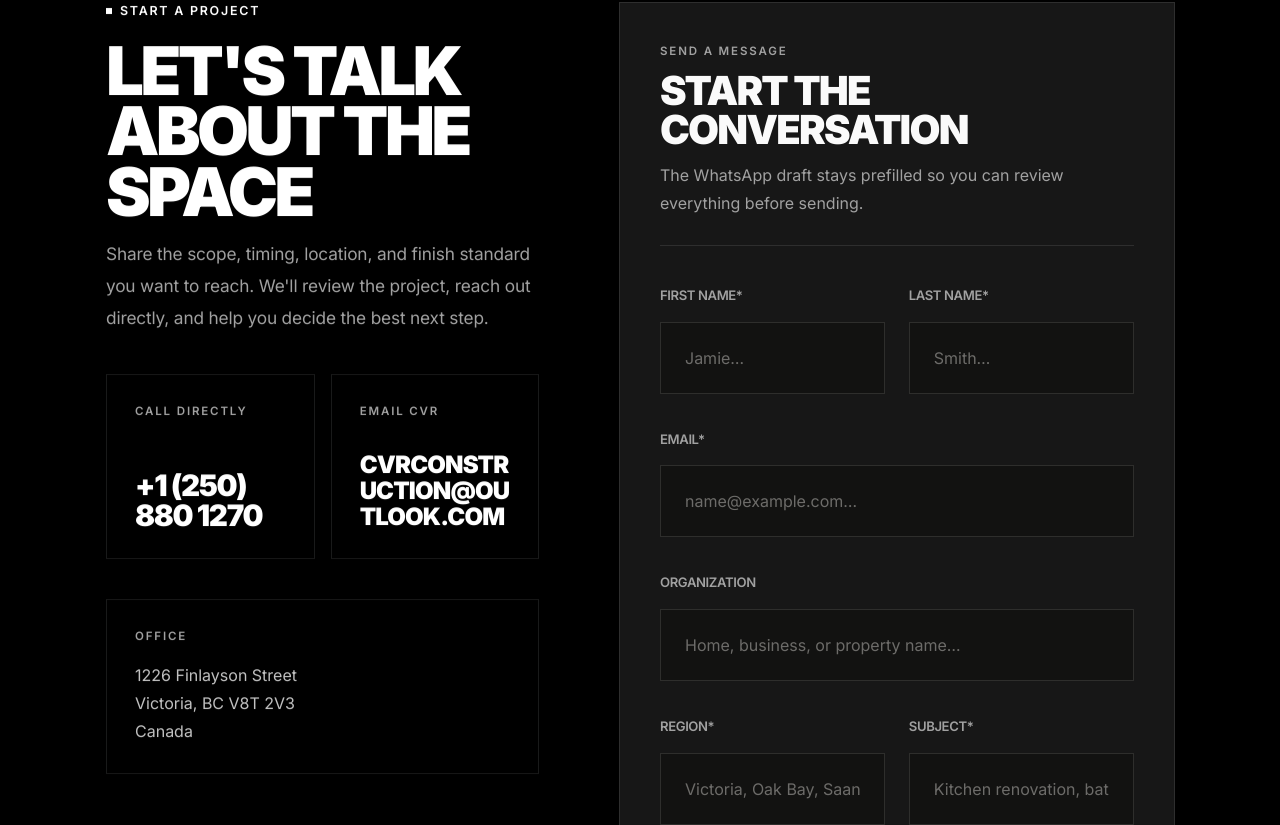
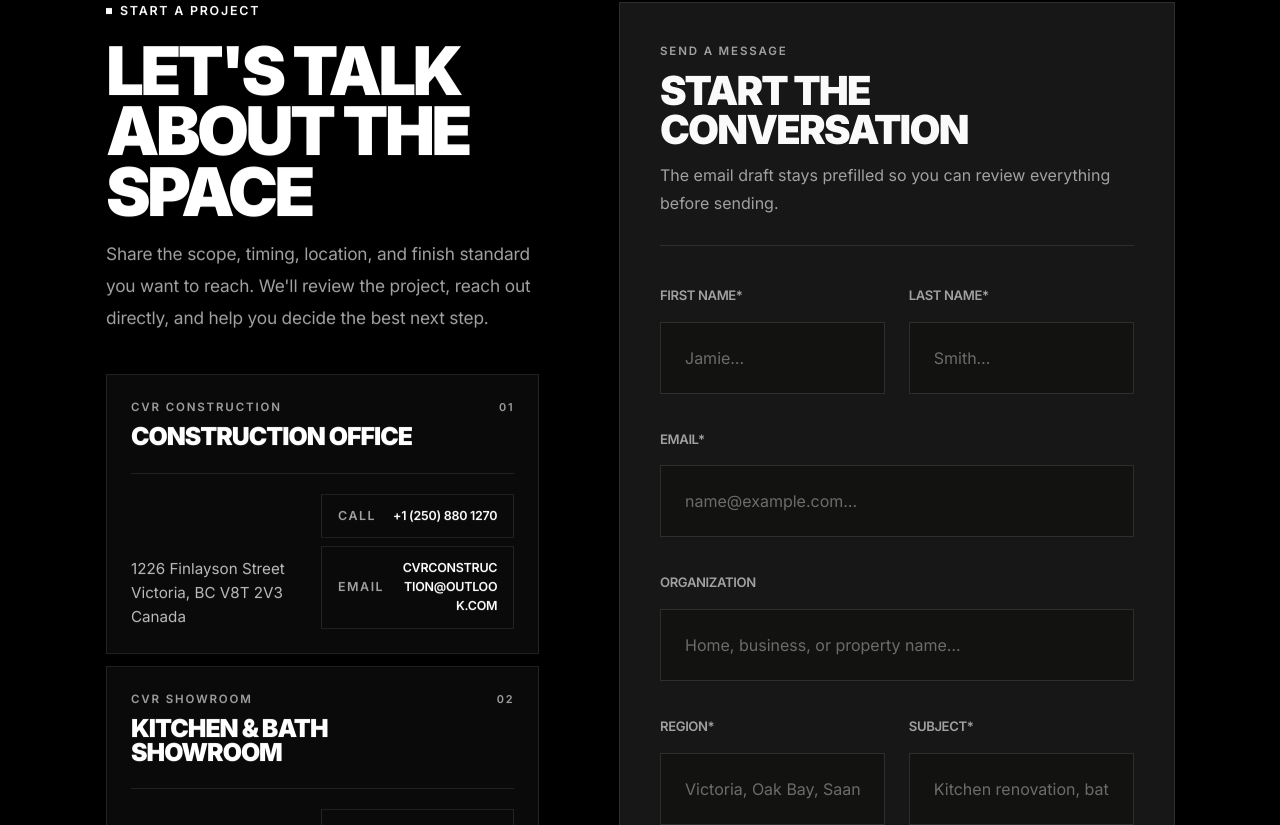
Before and after one commit to 3li-jpg/cvr-construction, a Next.js app: page /contact in a window 1280 px wide. Shown: the part 975-1800 px from the top of the page. Built offline with nearby package versions, Linux system fonts and the light colour scheme.

Commit message:
update contact and showroom contact layouts
Refine the contact page and showroom contact sections so construction and showroom details are presented more clearly.

```diff
--- a/src/app/contact/page.tsx
+++ b/src/app/contact/page.tsx
@@ -6,12 +6,25 @@ import { PageIntro } from "@/components/PageIntro";
 import { Reveal } from "@/components/Reveal";
 import { SectionEyebrow } from "@/components/SectionEyebrow";
 import { buildPageMetadata } from "@/lib/metadata";
-import { businessContact, contactHero } from "@/lib/site-data";
+import { businessContact, contactHero, showroomContact } from "@/lib/site-data";
+
+const contactLocations = [
+  {
+    name: "CVR Construction",
+    label: "Construction Office",
+    contact: businessContact,
+  },
+  {
+    name: "CVR Showroom",
+    label: "Kitchen & Bath Showroom",
+    contact: showroomContact,
+  },
+] as const;
 
 export const metadata: Metadata = buildPageMetadata({
   title: "Contact",
   description:
-    "Contact CVR Construction in Victoria, BC for premium renovations, kitchens, bathrooms, custom spaces, and commercial upgrades.",
+    "Contact CVR Construction and the CVR Showroom in Victoria, BC for premium renovations, kitchens, bathrooms, custom spaces, and commercial upgrades.",
   path: "/contact",
   image: contactHero.src,
   imageAlt: contactHero.alt,
@@ -56,43 +69,64 @@ export default function ContactPage() {
                 </div>
               </div>
 
-              <div className="grid gap-4 sm:grid-cols-2 lg:grid-cols-1 xl:grid-cols-2">
+              <div className="grid gap-3">
+                {contactLocations.map(({ name, label, contact }, index) => (
+                  <article
+                    key={name}
+                    className="group relative overflow-hidden border border-border bg-card/45 p-5 text-card-foreground transition-colors duration-300 hover:border-foreground/35 md:p-6"
+                  >
+                    <span className="absolute right-5 top-5 text-[0.68rem] font-semibold uppercase tracking-[0.16em] text-muted-foreground md:right-6 md:top-6">
+                      0{index + 1}
+                    </span>
+
+                    <div className="max-w-[24rem] pr-12">
+                      <p className="text-[0.72rem] font-semibold uppercase tracking-[0.16em] text-muted-foreground">
+                        {name}
+                      </p>
+                      <h3 className="mt-2 text-[1.35rem] font-black uppercase leading-[0.98] tracking-[-0.04em] text-foreground sm:text-[1.55rem]">
+                        {label}
+                      </h3>
+                    </div>
+
+                    <div className="mt-6 grid gap-5 border-t border-border pt-5 sm:grid-cols-[minmax(0,0.88fr)_minmax(0,1fr)] sm:items-end lg:grid-cols-1 xl:grid-cols-[minmax(0,0.88fr)_minmax(0,1fr)]">
                       <a
-                  href={businessContact.phoneHref}
-                  className="group flex h-full flex-col justify-between gap-8 border border-border p-6 transition-colors duration-300 hover:border-foreground hover:bg-foreground hover:text-background focus-visible:outline-none focus-visible:border-foreground focus-visible:bg-foreground focus-visible:text-background md:p-7"
+                        href={contact.mapsHref}
+                        target="_blank"
+                        rel="noreferrer"
+                        className="w-fit text-[0.95rem] leading-6 text-foreground/72 transition-opacity hover:opacity-60"
                       >
-                  <span className="text-[0.72rem] font-semibold uppercase tracking-[0.16em] text-muted-foreground group-hover:text-background/62 group-focus-visible:text-background/62">
-                    Call Directly
-                  </span>
-                  <span className="text-[1.65rem] font-black uppercase leading-[1.02] tracking-[-0.045em] sm:text-[1.85rem]">
-                    {businessContact.phone}
-                  </span>
+                        {contact.addressLine1}
+                        <br />
+                        {contact.cityRegionPostal}
+                        <br />
+                        {contact.country}
                       </a>
 
+                      <div className="grid gap-2 text-[0.78rem] font-semibold uppercase tracking-[0.12em]">
                         <a
-                  href={businessContact.emailHref}
-                  className="group flex h-full flex-col justify-between gap-8 border border-border p-6 transition-colors duration-300 hover:border-foreground hover:bg-foreground hover:text-background focus-visible:outline-none focus-visible:border-foreground focus-visible:bg-foreground focus-visible:text-background md:p-7"
+                          href={contact.phoneHref}
+                          className="flex flex-col items-start gap-2 border border-border px-4 py-3 text-foreground transition-colors hover:border-foreground hover:bg-foreground hover:text-background focus-visible:outline-none focus-visible:border-foreground focus-visible:bg-foreground focus-visible:text-background sm:flex-row sm:items-center sm:justify-between sm:gap-4"
                         >
-                  <span className="text-[0.72rem] font-semibold uppercase tracking-[0.16em] text-muted-foreground group-hover:text-background/62 group-focus-visible:text-background/62">
-                    Email CVR
+                          <span className="text-muted-foreground transition-colors group-hover:text-muted-foreground">
+                            Call
                           </span>
-                  <span className="break-all text-[1.15rem] font-black uppercase leading-[1.08] tracking-[-0.035em] sm:text-[1.35rem] md:text-[1.5rem]">
-                    {businessContact.email}
+                          <span className="tracking-[-0.02em] sm:text-right">{contact.phone}</span>
+                        </a>
+                        <a
+                          href={contact.emailHref}
+                          className="flex flex-col items-start gap-2 border border-border px-4 py-3 text-foreground transition-colors hover:border-foreground hover:bg-foreground hover:text-background focus-visible:outline-none focus-visible:border-foreground focus-visible:bg-foreground focus-visible:text-background sm:flex-row sm:items-center sm:justify-between sm:gap-4"
+                        >
+                          <span className="text-muted-foreground transition-colors group-hover:text-muted-foreground">
+                            Email
+                          </span>
+                          <span className="break-all tracking-[-0.02em] sm:text-right">
+                            {contact.email}
                           </span>
                         </a>
                       </div>
-
-              <div className="border border-border p-6 md:p-7">
-                <p className="text-[0.72rem] font-semibold uppercase tracking-[0.16em] text-muted-foreground">
-                  Office
-                </p>
-                <p className="mt-4 text-[1rem] leading-7 text-foreground/76">
-                  {businessContact.addressLine1}
-                  <br />
-                  {businessContact.cityRegionPostal}
-                  <br />
-                  {businessContact.country}
-                </p>
+                    </div>
+                  </article>
+                ))}
               </div>
             </div>
           </Reveal>
@@ -107,7 +141,7 @@ export default function ContactPage() {
                   Start The Conversation
                 </h3>
                 <p className="text-[0.98rem] leading-7 text-muted-foreground md:text-[1rem]">
-                  The WhatsApp draft stays prefilled so you can review everything before sending.
+                  The email draft stays prefilled so you can review everything before sending.
                 </p>
               </div>
 
--- a/src/components/ContactBlockSection.tsx
+++ b/src/components/ContactBlockSection.tsx
@@ -2,7 +2,8 @@
 
 import { Reveal } from "@/components/Reveal";
 import { SectionEyebrow } from "@/components/SectionEyebrow";
-import { businessContact, showroomContact } from "@/lib/site-data";
+import { SocialIconLink } from "@/components/SocialIconLink";
+import { businessContact, showroomContact, socialLinks } from "@/lib/site-data";
 
 const contacts = [
   {
@@ -19,7 +20,7 @@ const contacts = [
   },
   {
     eyebrow: "CVR Showroom",
-    sublabel: "Walk-In Showroom",
+    sublabel: "Kitchen & Bath Showroom",
     addressLine1: showroomContact.addressLine1,
     cityRegionPostal: showroomContact.cityRegionPostal,
     phone: showroomContact.phone,
@@ -29,6 +30,10 @@ const contacts = [
     mapsHref: showroomContact.mapsHref,
   },
 ];
+
+const showroomSocialLabels = ["Instagram", "Facebook", "YouTube", "TikTok", "Google", "WhatsApp"];
+
+const showroomSocialLinks = socialLinks.filter((link) => showroomSocialLabels.includes(link.label));
 
 type ContactBlockSectionProps = {
   showroomOnly?: boolean;
@@ -59,45 +64,97 @@ export function ContactBlockSection({ showroomOnly = false }: ContactBlockSectio
             </div>
           </Reveal>
 
-          <div className="grid gap-8 pt-8 lg:grid-cols-[minmax(0,0.72fr)_minmax(0,1fr)] lg:gap-12 lg:pt-8 xl:gap-14">
-            <Reveal direction="up" delay={0.08} duration={0.85} distance={30}>
-              <div className="flex h-full flex-col items-center justify-between gap-8 py-1 text-center">
-                <div className="flex flex-col items-center gap-6">
+          <div className="grid items-stretch gap-8 pt-8 lg:grid-cols-[minmax(0,0.72fr)_minmax(0,1fr)] lg:gap-12 lg:pt-8 xl:gap-14">
+            <Reveal direction="up" delay={0.08} duration={0.85} distance={30} className="h-full">
+              <div data-showroom-contact-card className="relative h-full overflow-hidden border border-white/14 bg-white/[0.035] p-5 shadow-[0_24px_80px_rgba(0,0,0,0.28)] backdrop-blur-sm sm:p-6 lg:p-7">
+                <div
+                  aria-hidden="true"
+                  className="pointer-events-none absolute inset-x-0 top-0 h-px bg-gradient-to-r from-transparent via-white/55 to-transparent"
+                />
+
+                <div className="flex h-full flex-col gap-6">
+                  <div className="flex items-start justify-between gap-5">
                     <div>
-                    <p className="mb-3 text-[0.72rem] font-semibold uppercase tracking-[0.18em] text-white/48">
+                      <p className="text-[0.72rem] font-semibold uppercase tracking-[0.2em] text-white/48">
                         CVR Showroom
                       </p>
-                    <p className="text-[1.1rem] leading-7 text-white/72 md:text-[1.14rem]">
-                      Walk-In Showroom
-                      <br />
-                      {showroom.addressLine1}
-                      <br />
-                      {showroom.cityRegionPostal}
-                    </p>
+                      <h3 className="mt-3 max-w-[10ch] text-[2rem] font-black uppercase leading-[0.9] tracking-[-0.055em] text-white sm:text-[2.55rem] lg:text-[2.8rem]">
+                        Kitchen & Bath Showroom
+                      </h3>
+                    </div>
+                    <span className="border border-white/14 px-3 py-2 text-[0.62rem] font-semibold uppercase tracking-[0.16em] text-white/48">
+                      Victoria
+                    </span>
                   </div>
 
-                  <div>
-                    <a
-                      href={showroom.phoneHref}
-                      className="block text-center text-[2rem] font-black uppercase leading-[0.92] tracking-[-0.055em] text-white transition-opacity hover:opacity-70 sm:text-[3rem] lg:text-[3.2rem] xl:text-[3.35rem]"
-                    >
-                      {showroom.phone}
-                    </a>
-                    <a
-                      href={showroom.emailHref}
-                      className="mt-4 block break-all text-[0.8rem] font-semibold uppercase tracking-[0.14em] text-white/58 transition-opacity hover:opacity-80 md:text-[0.88rem]"
-                    >
-                      {showroom.email}
-                    </a>
-                  </div>
-                </div>
-
-                <div className="flex flex-wrap justify-center gap-2">
+                  <div className="grid gap-3 border-y border-white/10 py-5">
                     <a
                       href={showroom.mapsHref}
                       target="_blank"
                       rel="noreferrer"
-                    className="inline-flex box-border h-16 items-center justify-center gap-3 rounded-none border border-white/18 px-7 text-[0.68rem] font-semibold uppercase tracking-widest text-white transition-colors hover:border-white hover:bg-white hover:text-black"
+                      className="group grid gap-1 text-white transition-opacity hover:opacity-75"
+                    >
+                      <span className="text-[0.68rem] font-semibold uppercase tracking-[0.16em] text-white/42">
+                        Visit
+                      </span>
+                      <span className="text-[1.08rem] leading-7 text-white/76">
+                        {showroom.addressLine1}
+                        <br />
+                        {showroom.cityRegionPostal}
+                      </span>
+                    </a>
+                  </div>
+
+                  <div className="grid gap-2">
+                    <a
+                      href={showroom.phoneHref}
+                      className="group flex items-center justify-between gap-4 border border-white/12 px-4 py-3.5 transition-colors hover:border-white hover:bg-white hover:text-black focus-visible:outline-none focus-visible:ring-2 focus-visible:ring-white"
+                    >
+                      <span className="text-[0.68rem] font-semibold uppercase tracking-[0.16em] text-white/48 transition-colors group-hover:text-black/52">
+                        Call
+                      </span>
+                      <span className="text-right text-[1rem] font-black uppercase tracking-[-0.025em] sm:text-[1.1rem]">
+                        {showroom.phone}
+                      </span>
+                    </a>
+                    <a
+                      href={showroom.emailHref}
+                      className="group flex flex-col items-start gap-2 border border-white/12 px-4 py-3.5 transition-colors hover:border-white hover:bg-white hover:text-black focus-visible:outline-none focus-visible:ring-2 focus-visible:ring-white sm:flex-row sm:items-center sm:justify-between sm:gap-4"
+                    >
+                      <span className="text-[0.68rem] font-semibold uppercase tracking-[0.16em] text-white/48 transition-colors group-hover:text-black/52">
+                        Email
+                      </span>
+                      <span className="break-all text-[0.84rem] font-black uppercase tracking-[0.08em] sm:text-right">
+                        {showroom.email}
+                      </span>
+                    </a>
+                  </div>
+
+                  <div className="mt-auto flex flex-col gap-3 border border-white/10 bg-black/24 p-4">
+                    <p className="text-[0.68rem] font-semibold uppercase tracking-[0.16em] text-white/45">
+                      Follow The Showroom
+                    </p>
+                    <div className="flex flex-wrap gap-2">
+                      {showroomSocialLinks.map((link) => (
+                        <SocialIconLink
+                          key={link.label}
+                          href={link.href}
+                          label={link.label}
+                          target="_blank"
+                          rel="noreferrer"
+                          className="inline-flex h-11 w-11 items-center justify-center border border-white/14 bg-white/[0.03] text-white transition-colors hover:border-white hover:bg-white focus-visible:outline-none focus-visible:ring-2 focus-visible:ring-white"
+                          iconClassName="h-4.5 w-4.5"
+                        />
+                      ))}
+                    </div>
+                  </div>
+
+                  <div className="grid gap-2 sm:grid-cols-3">
+                    <a
+                      href={showroom.mapsHref}
+                      target="_blank"
+                      rel="noreferrer"
+                      className="inline-flex h-14 items-center justify-center gap-2 border border-white/18 px-4 text-[0.62rem] font-semibold uppercase tracking-widest text-white transition-colors hover:border-white hover:bg-white hover:text-black"
                     >
                       <svg className="h-3.5 w-3.5" viewBox="0 0 24 24" fill="none">
                         <path
@@ -117,11 +174,11 @@ export function ContactBlockSection({ showroomOnly = false }: ContactBlockSectio
                           strokeLinejoin="round"
                         />
                       </svg>
-                    Get Directions
+                      Directions
                     </a>
                     <a
                       href={showroom.phoneHref}
-                    className="inline-flex box-border h-16 items-center justify-center gap-3 rounded-none border border-white bg-white px-7 text-[0.68rem] font-bold uppercase tracking-widest text-black transition-colors hover:bg-white/82"
+                      className="inline-flex h-14 items-center justify-center gap-2 border border-white bg-white px-4 text-[0.62rem] font-bold uppercase tracking-widest text-black transition-colors hover:bg-white/82"
                     >
                       <svg className="h-3.5 w-3.5" viewBox="0 0 24 24" fill="none">
                         <path
@@ -132,11 +189,11 @@ export function ContactBlockSection({ showroomOnly = false }: ContactBlockSectio
                           strokeLinejoin="round"
                         />
                       </svg>
-                    Call Now
+                      Call
                     </a>
                     <a
                       href={showroom.emailHref}
-                    className="inline-flex box-border h-16 items-center justify-center gap-3 rounded-none border border-white/18 px-7 text-[0.68rem] font-semibold uppercase tracking-widest text-white transition-colors hover:border-white hover:bg-white hover:text-black"
+                      className="inline-flex h-14 items-center justify-center gap-2 border border-white/18 px-4 text-[0.62rem] font-semibold uppercase tracking-widest text-white transition-colors hover:border-white hover:bg-white hover:text-black"
                     >
                       <svg className="h-3.5 w-3.5" viewBox="0 0 24 24" fill="none">
                         <rect
@@ -160,10 +217,11 @@ export function ContactBlockSection({ showroomOnly = false }: ContactBlockSectio
                     </a>
                   </div>
                 </div>
+              </div>
             </Reveal>
 
-            <Reveal direction="up" delay={0.16} duration={0.85} distance={30}>
-              <div className="relative min-h-[24rem] overflow-hidden border border-white/14 bg-black md:min-h-[26rem] lg:min-h-[28rem] xl:min-h-[30rem]">
+            <Reveal direction="up" delay={0.16} duration={0.85} distance={30} className="h-full">
+              <div data-showroom-contact-map className="relative h-full min-h-[24rem] overflow-hidden border border-white/14 bg-black md:min-h-[26rem] lg:min-h-[28rem] xl:min-h-[30rem]">
                 <iframe
                   title="CVR Showroom map"
                   src="https://www.google.com/maps?q=1057%20Fort%20St%2C%20Victoria%2C%20BC%20V8V%203K5&output=embed"
--- a/src/components/ShowroomPage.tsx
+++ b/src/components/ShowroomPage.tsx
@@ -754,10 +754,10 @@ export function ShowroomPage() {
           aria-hidden="true"
           className="absolute inset-0 opacity-25 [background-image:linear-gradient(rgba(255,255,255,0.12)_1px,transparent_1px),linear-gradient(90deg,rgba(255,255,255,0.12)_1px,transparent_1px)] [background-size:64px_64px]"
         />
-        <div className="site-shell relative z-10 grid gap-12 border-t border-white/12 pt-10 lg:grid-cols-[minmax(0,0.45fr)_minmax(0,1fr)] lg:gap-16 lg:pt-14">
+        <div className="site-shell relative z-10 grid gap-12 border-t border-white/12 px-6 pt-10 sm:px-8 md:px-10 lg:grid-cols-[minmax(0,0.45fr)_minmax(0,1fr)] lg:gap-16 lg:px-0 lg:pt-14">
           <Reveal direction="up" duration={0.7} distance={28}>
-            <div className="flex flex-col items-center gap-6 text-center">
-              <SectionEyebrow className="justify-center text-[0.78rem] tracking-[0.18em] text-white">
+            <div className="flex flex-col items-center gap-6 text-center lg:items-start lg:text-left">
+              <SectionEyebrow className="justify-center text-[0.78rem] tracking-[0.18em] text-white lg:justify-start">
                 WHY THE SHOWROOM
               </SectionEyebrow>
               <h2
```
Lines whose indentation alone changed are shown as unchanged.
